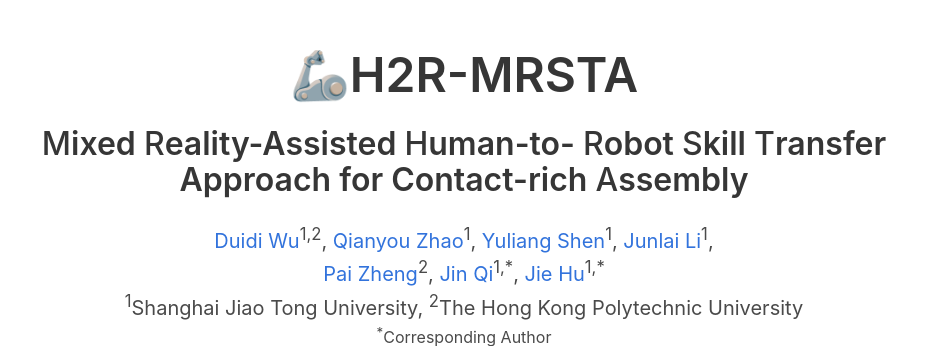
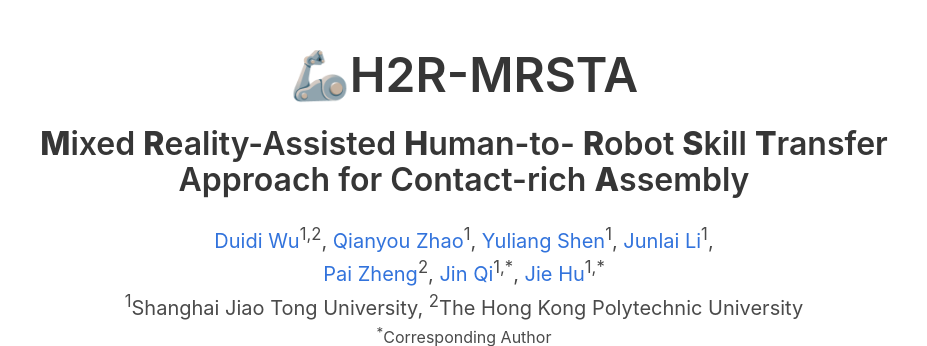
Before and after one commit to H2R-MRSTA/H2R-MRSTA.github.io, a plain HTML site: page index.html in a window 1280 px wide. Shown: the top 346 px of the page, without its empty margins (176-1103 px from the left). Drawn offline with Linux system fonts and the light colour scheme.

Commit message:
Update index.html

```diff
--- a/index.html
+++ b/index.html
@@ -25,13 +25,13 @@
                 <!-- <b>M</b>ixed <b>R</b>eality-Assisted <b>H</b>uman-to-<b>R</b>obot <b>S</b>kill <b>T</b>ransfer Approach for Contact-rich <b>A</b>ssembly -->
               <!-- </h2> -->
               <h2 class="title is-3 publication-title">
-              <span style="font-weight: 500;">M</span>ixed
-              <span style="font-weight: 500;">R</span>eality-Assisted
-              <span style="font-weight: 500;">H</span>uman-to-
-              <span style="font-weight: 500;">R</span>obot
-              <span style="font-weight: 500;">S</span>kill
-              <span style="font-weight: 500;">T</span>ransfer Approach for Contact-rich
-              <span style="font-weight: 500;">A</span>ssembly
+              <span style="font-weight: 800;">M</span>ixed
+              <span style="font-weight: 800;">R</span>eality-Assisted
+              <span style="font-weight: 800;">H</span>uman-to-
+              <span style="font-weight: 800;">R</span>obot
+              <span style="font-weight: 800;">S</span>kill
+              <span style="font-weight: 800;">T</span>ransfer Approach for Contact-rich
+              <span style="font-weight: 800;">A</span>ssembly
             </h2>
              <div class="is-size-5 publication-authors">
                 <span class="author-block">
```
